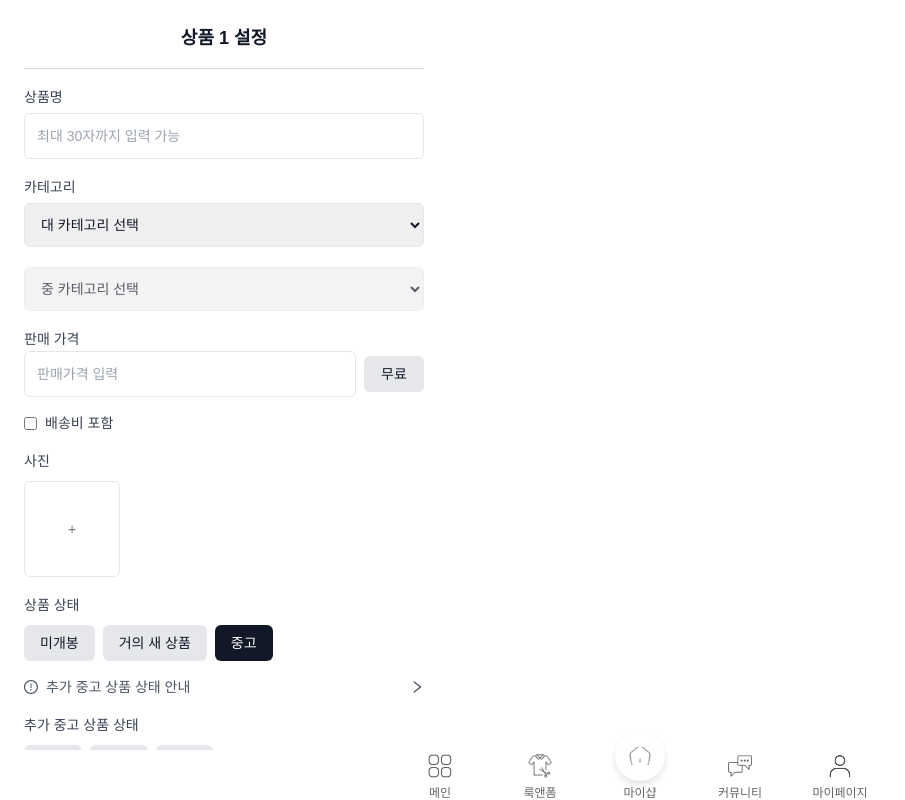
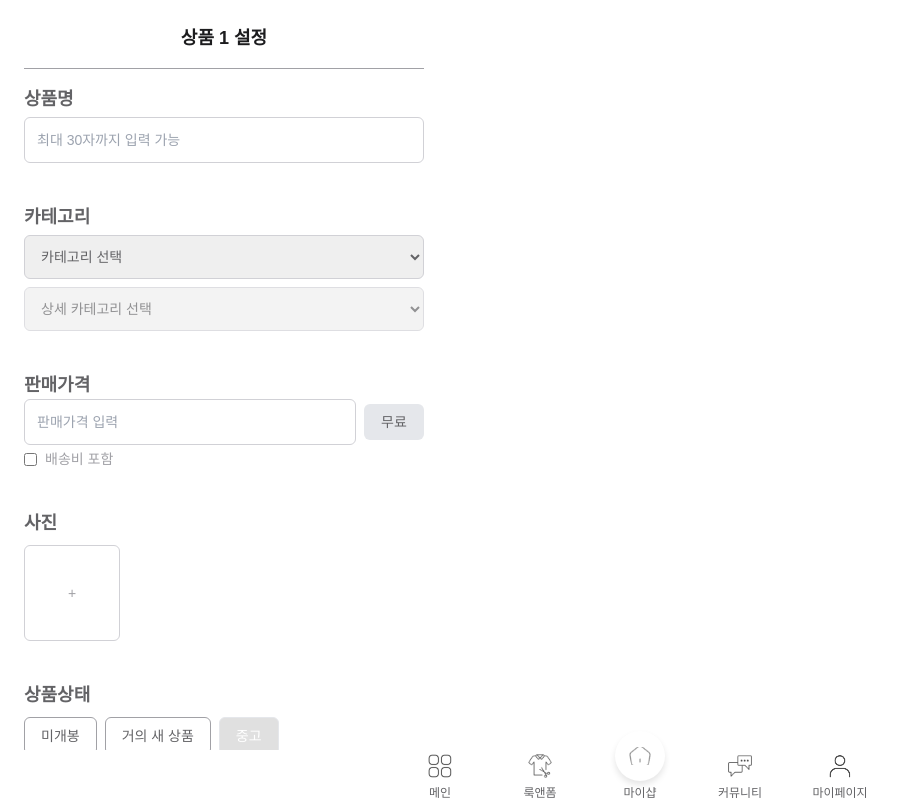
Before and after one commit to Project-FitLoop/FitLoop-FE, a Next.js app: page /products/register in a window 1280 px wide. Both pictures are taken after a click on the button "중고". Shown: the whole page, without its empty margins (0-905 px from the left). Built offline with nearby package versions, Linux system fonts and the light colour scheme.

Commit message:
[feat/#23] 이미지 삭제 버튼 추가 및 전체 색상 변경

```diff
--- a/src/ui/components/product/ProductRegisterForm.tsx
+++ b/src/ui/components/product/ProductRegisterForm.tsx
@@ -47,37 +47,41 @@ const ProductRegisterForm: React.FC = () => {
     }
   };
 
+  const handleRemoveImage = (index: number) => {
+    setImages(images.filter((_, i) => i !== index));
+  };
+
   return (
-    <div className="max-w-md w-full bg-white p-6 pb-20">
+    <div className="max-w-md w-full bg-[var(--bg-white)] p-6 pb-20">
       {/* 제목 */}
-      <h2 className="text-lg font-semibold text-gray-900 text-center mb-4">상품 1 설정</h2>
-      <hr className="border-gray-300 mb-4" />
+      <h2 className="text-lg font-semibold text-[var(--text-black)] text-center mb-4">상품 1 설정</h2>
+      <hr className="border-[var(--border-gray)] mb-4" />
 
       {/* 상품명 */}
-      <div className="mb-4">
-        <label className="text-gray-700 text-sm font-medium">상품명</label>
+      <div className="mb-10">
+        <label className="text-[var(--text-dark-gray)] text-lg font-semibold">상품명</label>
         <input
           type="text"
           maxLength={30}
           placeholder="최대 30자까지 입력 가능"
           value={productName}
           onChange={(e) => setProductName(e.target.value)}
-          className="w-full p-3 border rounded-md mt-1 text-sm text-gray-900"
+          className="w-full p-3 border border-[var(--border-light-gray)] rounded-md mt-1 text-sm text-[var(--text-black)]"
         />
       </div>
 
       {/* 대 카테고리 */}
-      <div className="mb-4">
-        <label className="text-gray-700 text-sm font-medium">카테고리</label>
+      <div className="mb-1">
+      <label className="text-[var(--text-dark-gray)] text-lg font-semibold">카테고리</label>
       <select
           value={category}
           onChange={(e) => {
             setCategory(e.target.value);
             setSubCategory("");
           }}
-          className="w-full p-3 border rounded-md mt-1 text-sm text-gray-900"
+          className="w-full p-3 border border-[var(--border-light-gray)] rounded-md mt-1 text-sm text-[var(--text-dark-gray)]"
         >
-          <option value="">대 카테고리 선택</option>
+          <option value="">카테고리 선택</option>
           {categories.map((cat) => (
             <option key={cat.id} value={cat.id}>
               {cat.name}
@@ -87,14 +91,14 @@ const ProductRegisterForm: React.FC = () => {
       </div>
 
       {/* 중 카테고리 */}
-      <div className="mb-4">
+      <div className="mb-10">
         <select
           value={subCategory}
           onChange={(e) => setSubCategory(e.target.value)}
-          className="w-full p-3 border rounded-md mt-1 text-sm text-gray-900"
+          className="w-full p-3 border border-[var(--border-light-gray)] rounded-md mt-1 text-sm text-[var(--text-dark-gray)]"
           disabled={!category}
         >
-          <option value="">중 카테고리 선택</option>
+          <option value="">상세 카테고리 선택</option>
           {category &&
             subCategories[category]?.map((sub) => (
               <option key={sub.code} value={sub.code}>
@@ -105,20 +109,20 @@ const ProductRegisterForm: React.FC = () => {
       </div>
 
       {/* 판매 가격 */}
-      <label className="text-gray-700 text-sm font-medium">판매 가격</label>
-      <div className="mb-4 flex items-center space-x-2">
+      <label className="text-[var(--text-dark-gray)] text-lg font-semibold">판매가격</label>
+      <div className="mb-1 flex items-center space-x-2">
         <input
           type="number"
           placeholder="판매가격 입력"
           value={isFree ? "" : price}
           onChange={handlePriceChange}
           disabled={isFree}
-          className="w-full p-3 border rounded-md text-sm text-gray-900"
+          className="w-full p-3 border border-[var(--border-light-gray)] rounded-md text-sm text-[var(--text-dark-gray)]"
         />
         <button
           onClick={handleFreeClick}
           className={`flex items-center justify-center px-4 py-2 rounded-md text-sm font-medium ${
-            isFree ? "bg-gray-400 text-white" : "bg-gray-200 text-gray-900"
+            isFree ? "bg-gray-400 text-white" : "bg-gray-200 text-[var(--text-dark-gray)]"
           }`}
           style={{ minWidth: "60px" }}
         >
@@ -127,8 +131,8 @@ const ProductRegisterForm: React.FC = () => {
       </div>
 
       {/* 배송비 포함 여부 */}
-      <div className="mb-4">
-        <label className="text-gray-700 text-sm font-medium flex items-center">
+      <div className="mb-10">
+        <label className="text-[var(--text-gray)] text-sm font-medium flex items-center">
           <input
             type="checkbox"
             checked={includeShipping}
@@ -139,29 +143,45 @@ const ProductRegisterForm: React.FC = () => {
         </label>
       </div>
 
-      {/* 상품 사진 */}
-      <div className="mb-4">
-        <label className="text-gray-700 text-sm font-medium">사진</label>
+      {/* 상품 사진 (여러 장 가능) */}
+      <div className="mb-10">
+      <label className="text-[var(--text-dark-gray)] text-lg font-semibold">사진</label>
         <div className="flex flex-wrap gap-2 mt-2">
           {images.map((src, index) => (
-              <img key={index} src={src} alt="상품 이미지" className="w-24 h-24 object-cover rounded-md border" />
+            <div key={index} className="relative w-24 h-24">
+              <img
+                src={src}
+                alt="상품 이미지"
+                className="w-full h-full object-cover rounded-md border border-[var(--border-light-gray)]"
+              />
+              <button
+                onClick={() => handleRemoveImage(index)}
+                className="absolute top-0 right-0 bg-red-500 text-white text-xs px-1 rounded-full"
+              >
+                ✕
+              </button>
+            </div>
           ))}
-            <label className="w-24 h-24 flex items-center justify-center border rounded-md cursor-pointer text-gray-500 text-sm">
+          <label className="w-24 h-24 flex items-center justify-center border border-[var(--border-light-gray)] rounded-md cursor-pointer text-[var(--text-gray)] text-sm">
             +
             <input type="file" accept="image/*" onChange={handleImageUpload} multiple className="hidden" />
           </label>
         </div>
       </div>
 
-      {/* 상품 상태 */}
-      <div className="mb-4">
-        <label className="text-gray-700 text-sm font-medium">상품 상태</label>
+      {/* 상품 상태와 추가 중고 상품 상태 */}
+      <div className="mb-10">
+        <div>
+          <label className="text-[var(--text-dark-gray)] text-lg font-semibold">상품상태</label>
           <div className="flex space-x-2 mt-2">
             {["미개봉", "거의 새 상품", "중고"].map((condition) => (
               <button
                 key={condition}
-              className={`px-4 py-2 rounded-md text-sm font-medium ${
-                productCondition === condition ? "bg-gray-900 text-white" : "bg-gray-200 text-gray-900"
+                className={`px-4 py-2 rounded-md text-sm font-medium border
+                  ${
+                    productCondition === condition
+                      ? "border-[var--border-gray)] bg-[var(--bg-dark-gray)] text-[var(--text-white)]"
+                      : "border-[var(--border-gray)] bg-[var(--bg-white)] text-[var(--text-dark-gray)]"
                   }`}
                 onClick={() => setProductCondition(condition)}
               >
@@ -170,26 +190,27 @@ const ProductRegisterForm: React.FC = () => {
             ))}
           </div>
         </div>
+
         {productCondition === "중고" && (
-        <div className="mb-4">
-          <div className="text-sm text-gray-600 cursor-pointer flex items-center" onClick={() => setIsUsedConditionModalOpen(true)}>
+          <div className="mt-2">
+            <div
+              className="text-sm text-[var(--text-gray)] cursor-pointer flex items-center"
+              onClick={() => setIsUsedConditionModalOpen(true)}
+            >
               <ExclamationCircleOutlined className="mr-2" />
               추가 중고 상품 상태 안내
               <RightOutlined className="ml-auto" />
             </div>
-        </div>
-      )}
 
             {/* 추가 중고 상품 상태 */}
-      {productCondition === "중고" && (
-        <div className="mb-4">
-          <label className="text-gray-700 text-sm font-medium">추가 중고 상품 상태</label>
+            <div className="mt-6">
+            <label className="text-[var(--text-dark-gray)] text-lg font-semibold">추가 중고 상품 상태</label>
               <div className="flex space-x-2 mt-2">
                 {["좋음", "보통", "나쁨"].map((condition) => (
                   <button
                     key={condition}
                     className={`px-4 py-2 rounded-md text-sm font-medium ${
-                  usedCondition === condition ? "bg-gray-900 text-white" : "bg-gray-200 text-gray-900"
+                      usedCondition === condition ? "bg-gray-900 text-white" : "bg-gray-200 text-[var(--text-dark-gray)]"
                     }`}
                     onClick={() => setUsedCondition(condition)}
                   >
@@ -198,16 +219,19 @@ const ProductRegisterForm: React.FC = () => {
                 ))}
               </div>
             </div>
+          </div>
         )}
+      </div>
+
 
       {/* 상품 설명 (사용자 입력 가능) */}
       <div className="mb-4">
-        <label className="text-gray-700 text-sm font-medium">상품 설명</label>
+      <label className="text-[var(--text-dark-gray)] text-lg font-semibold">상품 설명</label>
         <textarea
           placeholder="사이즈, 색상, 사용감, 사용기간, 브랜드명, 보증 기간 등 상세한 상품 정보를 입력하세요."
           value={productDescription}
           onChange={(e) => setProductDescription(e.target.value)}
-          className="w-full p-3 border rounded-md mt-1 text-sm text-gray-900"
+          className="w-full p-3 border border-[var(--border-light-gray)] rounded-md mt-1 text-sm text-[var(--text-dark-gray)]"
           style={{ minHeight: "120px" }} // 입력 가능하게 하고 크기 늘림
         />
       </div>
@@ -215,7 +239,7 @@ const ProductRegisterForm: React.FC = () => {
       {/* 주의사항 (모달로 상세 설명) */}
       <div className="mb-4 text-sm text-gray-600">
         <div
-          className="py-2 border-b flex items-center text-gray-400 cursor-pointer"
+          className="py-2 border-b border-[var(--border-light-gray)] flex items-center text-[var(--text-gray)] cursor-pointer"
           onClick={() => setIsNoticeModalOpen(true)}
         >
           <ExclamationCircleOutlined className="mr-2" />
@@ -223,7 +247,7 @@ const ProductRegisterForm: React.FC = () => {
           <RightOutlined className="ml-auto" />
         </div>
         <div
-          className="py-2 border-b flex items-center text-gray-400 cursor-pointer"
+          className="py-2 border-b border-[var(--border-light-gray)] flex items-center text-[var(--text-gray)] cursor-pointer"
           onClick={() => setIsPrivacyModalOpen(true)}
         >
           <ExclamationCircleOutlined className="mr-2" />
```
Lines whose indentation alone changed are shown as unchanged.
